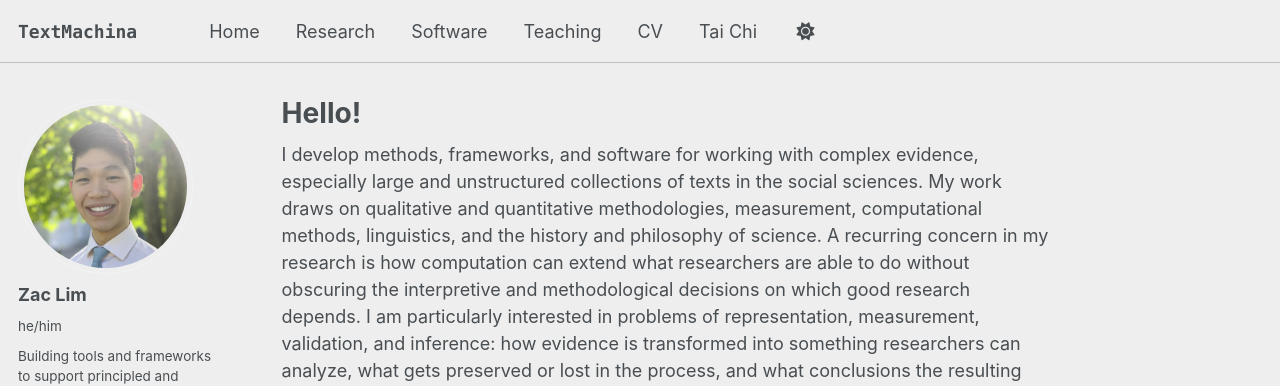
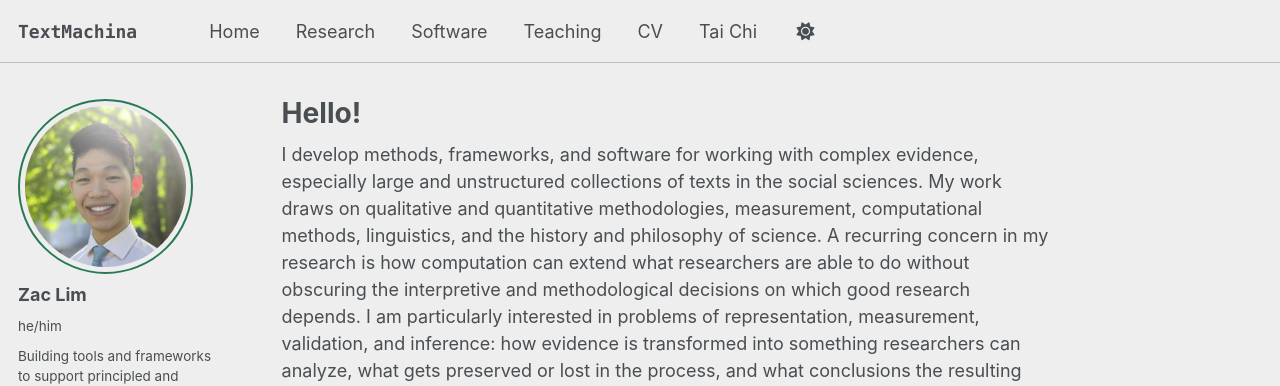
Before and after one commit to zacthinks/zacthinks.github.io, a Jekyll site: the page built from _pages/about.md, in a window 1280 px wide. Shown: the top 386 px of the page. Built offline with Jekyll 4.4.1, drawn with Linux system fonts in a browser that asks for light colours; some web fonts are replaced; a script bundle is joined from its source files by our own code; library files that are not in the unit come from our copies.

Commit message:
Accent profile photo with site color

```diff
--- a/_sass/layout/_sidebar.scss
+++ b/_sass/layout/_sidebar.scss
@@ -99,7 +99,7 @@
 
     @include breakpoint($large) {
       padding: 5px;
-      border: 1px solid var(--global-border-color);
+      border: 2px solid var(--global-link-color);
     }
   }
 }
```
